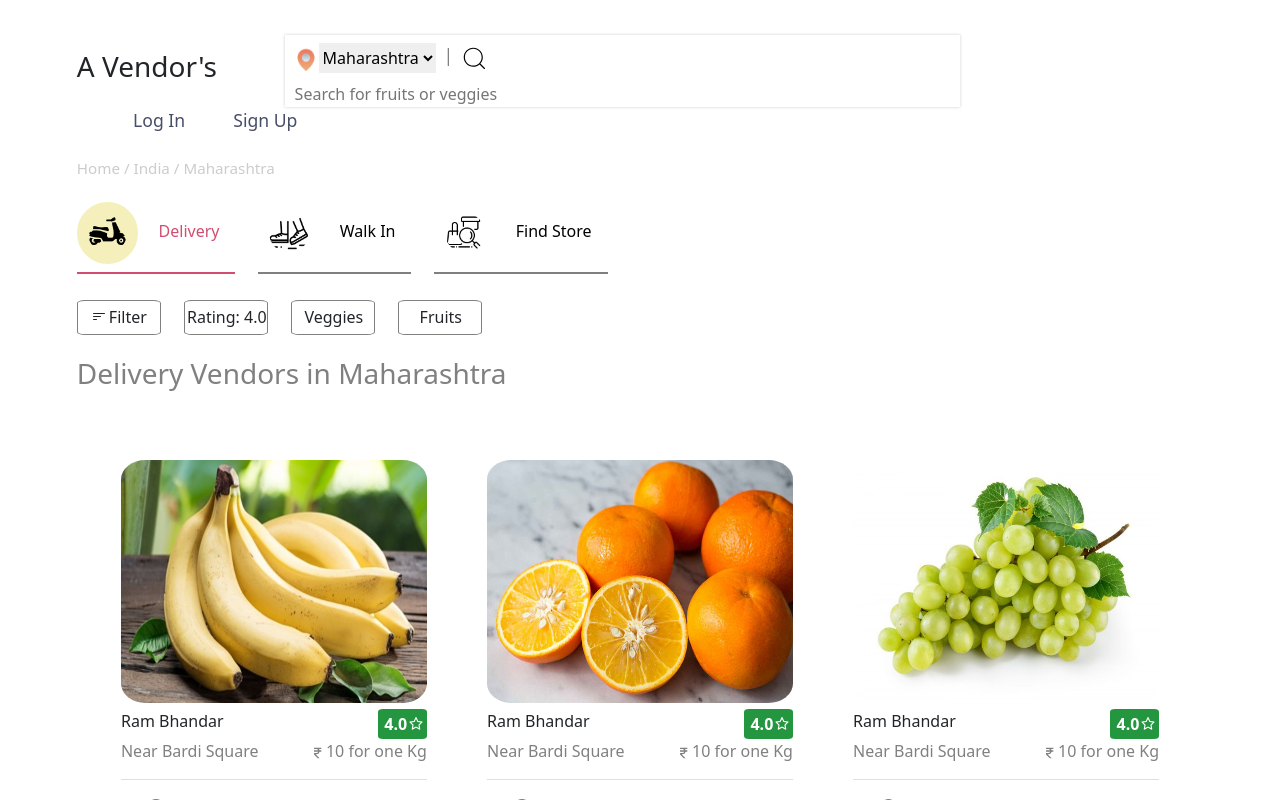
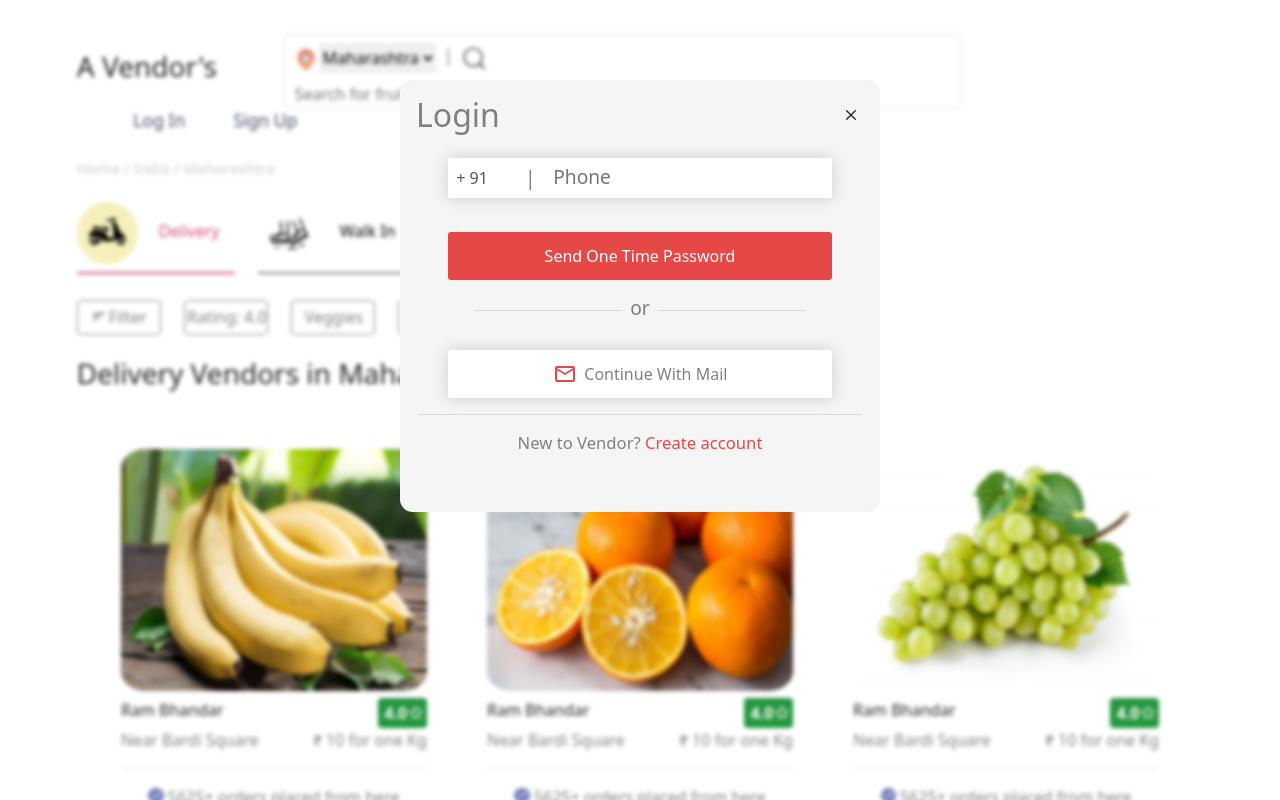
Before and after one commit to Aekshant/fruitvendor, a React (Create React App) app in the folder frontend/: page /home in a window 1280 px wide. Both pictures are taken after a click on the element "Sign Up". Shown: the top 800 px of the page. Built offline with nearby package versions, Linux system fonts and the light colour scheme; the HTML template or start-up script is replaced by a standard one.

Commit message:
home page style

```diff
--- a/frontend/src/componets/HomePage.css
+++ b/frontend/src/componets/HomePage.css
@@ -40,5 +40,25 @@
   background-color: white;
   display: flex;
   flex-wrap: wrap;
-  padding-top: 2%;
+  padding-top: 1%;
 }
+
+.BlurFilter{
+  display: flex;
+  flex-direction: column;
+  align-items: start;
+  margin: 2.7%;
+}
+
+.BlurFilter hr{
+  color: #474E68;
+  width: 100%;
+}
+
+
+.BlurFilterHeader{
+  width: 100%;
+  display: flex;
+  align-items: center;
+  justify-content: space-between;
+}
--- a/frontend/src/componets/HomePage.js
+++ b/frontend/src/componets/HomePage.js
@@ -8,13 +8,42 @@ import CustomButton from "./tools/CustomButton";
 import { BsFilterLeft } from "react-icons/bs"
 import { Footer } from "./assets/Footer"
 import HomePageCard from "./tools/HomePageCard"
+import LogIn from "./assets/LogIn";
+import BlurBox from "./tools/BlurBox";
+import { CgClose } from "react-icons/cg"
 
-import React from 'react'
+import React, { useState } from 'react'
 
 const HomePage = () => {
+    const [ transparent, setTransparent ] = useState( false )
+    const [ transparentFilter, setTransparentFilter ] = useState( false )
+    const handleTransparent = ( data ) => {
+        setTransparent( data )
+    }
+    const handleTransparentFilter = ( data ) => {
+        setTransparentFilter( data )
+    }
+    const blurBoxStyle = {
+        top : "10%",
+        position:"fixed",
+        width: "45rem",
+        height: "30rem",
+        backgroundColor: "whitesmoke",
+        borderRadius: ".8rem"
+      }
   return (
    <div>
-     <div style={{ paddingLeft : "6%", paddingTop: "1.5rem", paddingRight : "6%" }}>
+     <LogIn activestate={ transparent } handlestate = { handleTransparent }/>
+     <BlurBox transparent={ transparentFilter } style={ blurBoxStyle } >
+        <div className="BlurFilter">
+            <div className="BlurFilterHeader">
+                <h2>Filters</h2>
+                <div style={{ margin : ".3rem", cursor: "pointer" }} onClick={ ( ) => { handleTransparentFilter( false ) } }>  <CgClose/> </div>
+            </div>
+            <hr/>
+        </div>
+     </BlurBox>
+     <div style={{ paddingLeft : "6%", paddingTop: "1.5rem", paddingRight : "6%", filter: transparent || transparentFilter  ? "blur(2px)" : null }}>
         <InlineContainer style={{ flex:1, marginTop: "1%", alignItems: "center" }} >
             <div className="homePageTitle" ><h3>A Vendor's</h3></div>
             <div className="homePageSearchBar" >
@@ -28,8 +57,8 @@ const HomePage = () => {
                 </InlineContainer>
             </div>
             <div className="homePageNavButton">
-                <span>Log In</span>
-                <span>Sign Up</span>
+                <span onClick={ ()=> { handleTransparent( true ) } }>Log In</span>
+                <span onClick={ ()=> { handleTransparent( true ) } }>Sign Up</span>
             </div>
         </InlineContainer>
     <div className="homePageLocation">
@@ -37,19 +66,19 @@ const HomePage = () => {
     </div>
     <div>
     <InlineContainer style={{ justifyContent : "start", marginTop : "1%", alignItems : "center" }} >
-        <CircularAvtar  imageSrc="./scooter.png" imgStyle={{ backgroundColor : "#F5F0BB" }} style={{ margin : "1%", marginLeft : 0, borderBottom: ".13rem solid #D14D72" }} title ={ "Delivery" } active={true}/>
-        <CircularAvtar  imageSrc="./walk.png" imgStyle={{ backgroundColor : "" }} style={{ margin : "1%", borderBottom: ".13rem solid grey" }}  title ={ "Walk In" } />
-        <CircularAvtar  imageSrc="./findStore.png" imgStyle={{ backgroundColor : "" }} style={{ margin : "1%", borderBottom: ".13rem solid grey" }}  title ={ "Find Store" } />
+        <CircularAvtar  imagesrc="./scooter.png" imgstyle={{ backgroundColor : "#F5F0BB" }} style={{ margin : "1%", marginLeft : 0, borderBottom: ".13rem solid #D14D72" }} title ={ "Delivery" } activepage={1} />
+        <CircularAvtar  imagesrc="./walk.png" imgstyle={{ backgroundColor : "" }} style={{ margin : "1%", borderBottom: ".13rem solid grey" }}  title ={ "Walk In" } />
+        <CircularAvtar  imagesrc="./findStore.png" imgstyle={{ backgroundColor : "" }} style={{ margin : "1%", borderBottom: ".13rem solid grey" }}  title ={ "Find Store" } />
     </InlineContainer>
     </div>
     <div className="homePageContent">
         <div className="homePageFilter">
-            <CustomButton  title={ "Filter" } icon={ BsFilterLeft }/>
+            <CustomButton  title={ "Filter" } icon={ BsFilterLeft } transparentfilter={ handleTransparentFilter }/>
             <CustomButton  title={ "Rating: 4.0" } />
             <CustomButton  title={ "Veggies" } />
             <CustomButton  title={ "Fruits" } />
         </div>
-        <div style={{ justifyContent : "start", display : "flex", margin : "2%", marginLeft : "0", color : "grey" }}>
+        <div style={{ justifyContent : "start", display : "flex", margin : "2%", marginLeft : "0" }}>
             <h3>Delivery Vendors in Maharashtra</h3>
         </div>
         <div className="homePageCards">
@@ -61,7 +90,7 @@ const HomePage = () => {
             <HomePageCard img ={ "./images/Strawberries.jpg" }/>
         </div>
     </div>
-    </div>
+     </div>
     <Footer/>
    </div>
   )
--- a/frontend/src/componets/LandingPage.js
+++ b/frontend/src/componets/LandingPage.js
@@ -6,10 +6,7 @@ import { LandingPageCard } from './tools/LandingPageCard'
 import { InlineContainer } from "./tools/InlineContainer"
 import { Footer } from "./assets/Footer"
 import { GetApp } from "./assets/GetApp"
-import { PhoneNumber } from "./tools/PhoneNumber"
-import { OrLineContainer } from "../componets/tools/orLine"
-import { ContinueEmail } from "./tools/ContinueEmail"
-import { CgClose } from "react-icons/cg"
+import LogIn from "./assets/LogIn"
 
 export const LandingPage = () => {
     const [ transparent, setTransparent ] = useState( false )
@@ -29,27 +26,7 @@ export const LandingPage = () => {
     }
   return (
     <>
-      <div style={{ overflow:"hidden", display: ( transparent ? "flex" : "none" ), justifyContent: "center", zIndex : 1, position : "relative", marginTop : "auto" }}>
-            <div style={{ top : "10%", position:"fixed", width: "30rem",height: "27rem", backgroundColor: "whitesmoke", borderRadius: ".8rem"}}>
-                <div style={ { display: "flex", justifyContent:"space-between", margin: "1rem" }}>
-                  <h2 style={{ color: "GrayText", textAlign: "start" }}>Login</h2>
-                  <div style={{ margin : ".3rem", cursor: "pointer" }} onClick={ ( ) => { handleTransparent( false ) } }>  <CgClose/> </div>
-                </div>
-
-                <div style={{ display: "flex", flexDirection : "column", alignItems: "center" }}>
-                  <PhoneNumber/>
-                  <div style={{  width : "80%", backgroundColor : "#E64848", height : "3rem", borderRadius : "3px", display: "flex", alignItems: "center", justifyContent: "center", marginTop: "7%" }}>
-                    <span style={{ color: "white" }}>Send One Time Password</span>
-                  </div>
-                  <OrLineContainer/>
-                  <ContinueEmail />
-                  <hr style={{ width: "92%", color: "grey" }}/>
-                  <div>
-                    <span  style={{ fontSize: "1.04rem", color: "GrayText" }}>New to Vendor? <span style={{ color: "#E64848" }}>Create account</span></span>
-                  </div>
-                </div>
-            </div>
-      </div>
+      <LogIn activestate={ transparent } handlestate = { handleTransparent }/>
 
       <div className='LandingPage' style={ myStyle }>
           <div className='landingTransparent' />
--- /dev/null
+++ b/frontend/src/componets/assets/LogIn.js
@@ -0,0 +1,39 @@
+
+import React from 'react'
+import BlurBox from "../tools/BlurBox"
+import { PhoneNumber } from "../tools/PhoneNumber"
+import { OrLineContainer } from "../tools/orLine"
+import { ContinueEmail } from "../tools/ContinueEmail"
+import { CgClose } from "react-icons/cg"
+
+const LogIn = ( props ) => {
+  const blurBoxStyle = {
+    top : "10%",
+    position:"fixed",
+    width: "30rem",
+    height: "27rem",
+    backgroundColor: "whitesmoke",
+    borderRadius: ".8rem"
+  }
+  return (
+    <BlurBox transparent={ props.activestate } style={ blurBoxStyle }>
+        <div style={ { display: "flex", justifyContent:"space-between", margin: "1rem" }}>
+          <h2 style={{ color: "GrayText", textAlign: "start" }}>Login</h2>
+          <div style={{ margin : ".3rem", cursor: "pointer" }} onClick={ ( ) => { props.handlestate( false ) } }>  <CgClose/> </div>
+        </div>
+        <div style={{ display: "flex", flexDirection : "column", alignItems: "center" }}>
+          <PhoneNumber/>
+          <div style={{  width : "80%", backgroundColor : "#E64848", height : "3rem", borderRadius : "3px", display: "flex", alignItems: "center", justifyContent: "center", marginTop: "7%" }}>
+            <span style={{ color: "white" }}>Send One Time Password</span>
+          </div>
+          <OrLineContainer/>
+          <ContinueEmail />
+          <hr style={{ width: "92%", color: "grey" }}/>
+          <div>
+            <span style={{ fontSize: "1.04rem", color: "GrayText" }}>New to Vendor? <span style={{ color: "#E64848" }}>Create account</span></span>
+          </div>
+        </div>
+      </BlurBox>
+  )
+}
+export default LogIn;
--- /dev/null
+++ b/frontend/src/componets/tools/BlurBox.js
@@ -0,0 +1,13 @@
+import React from 'react'
+
+const BlurBox = ( props ) => {
+  return (
+    <div style={{ overflow:"hidden", display: ( props.transparent ? "flex" : "none" ), justifyContent: "center", zIndex : 1, position : "relative", marginTop : "auto" }}>
+            <div style={props.style}>
+                {props.children}
+            </div>
+      </div>
+  )
+}
+
+export default BlurBox
--- a/frontend/src/componets/tools/CircularAvtar.js
+++ b/frontend/src/componets/tools/CircularAvtar.js
@@ -4,8 +4,8 @@ import "./CircularAvtar.css"
 const CircularAvtar = ( props ) => {
   return (
     <div className="circularAvtar"  {...props}>
-      <img src={ props.imageSrc } style= {props.imgStyle} />
-      <span style={{ color : props.active ? "#D14D72" : "black" }}> { props.title }</span>
+      <img src={ props.imagesrc } style= {props.imgstyle} />
+      <span style={{ color : props.activepage ? "#D14D72" : "black" }}> { props.title }</span>
     </div>
   )
 }
--- a/frontend/src/componets/tools/CustomButton.js
+++ b/frontend/src/componets/tools/CustomButton.js
@@ -1,10 +1,21 @@
 import React from 'react'
 
 const CustomButton = ( props ) => {
+  const styleObj ={
+    border: ".124rem solid grey",
+    width : "7.5%",
+    height : "2.15rem",
+    borderRadius : "9%",
+    alignItems : "center",
+    display: "flex",
+    justifyContent: "center",
+    marginRight : "2%",
+    cursor: "pointer"
+  }
   return (
-    <div style={{ border: ".124rem solid grey", width : "7.5%", height : "2.15rem", borderRadius : "9%", alignItems : "center", display: "flex", justifyContent: "center", marginRight : "2%", cursor: "pointer" }}>
+    <div style={ styleObj } onClick={ props.transparentfilter ? ()=> props.transparentfilter( true ) : null }>
         { props.icon ? <props.icon/> : null }
-        <span style={ { marginLeft : "2%" } } >{ props.title }</span>
+        <span style={ { marginLeft : "2%", color: 'gray' } } >{ props.title }</span>
     </div>
   )
 }
```
Also changed, not shown: frontend/src/componets/assets/SignIn.css (deleted, +0 -17 lines), frontend/src/componets/assets/SignIn.js (deleted, +0 -13 lines).
